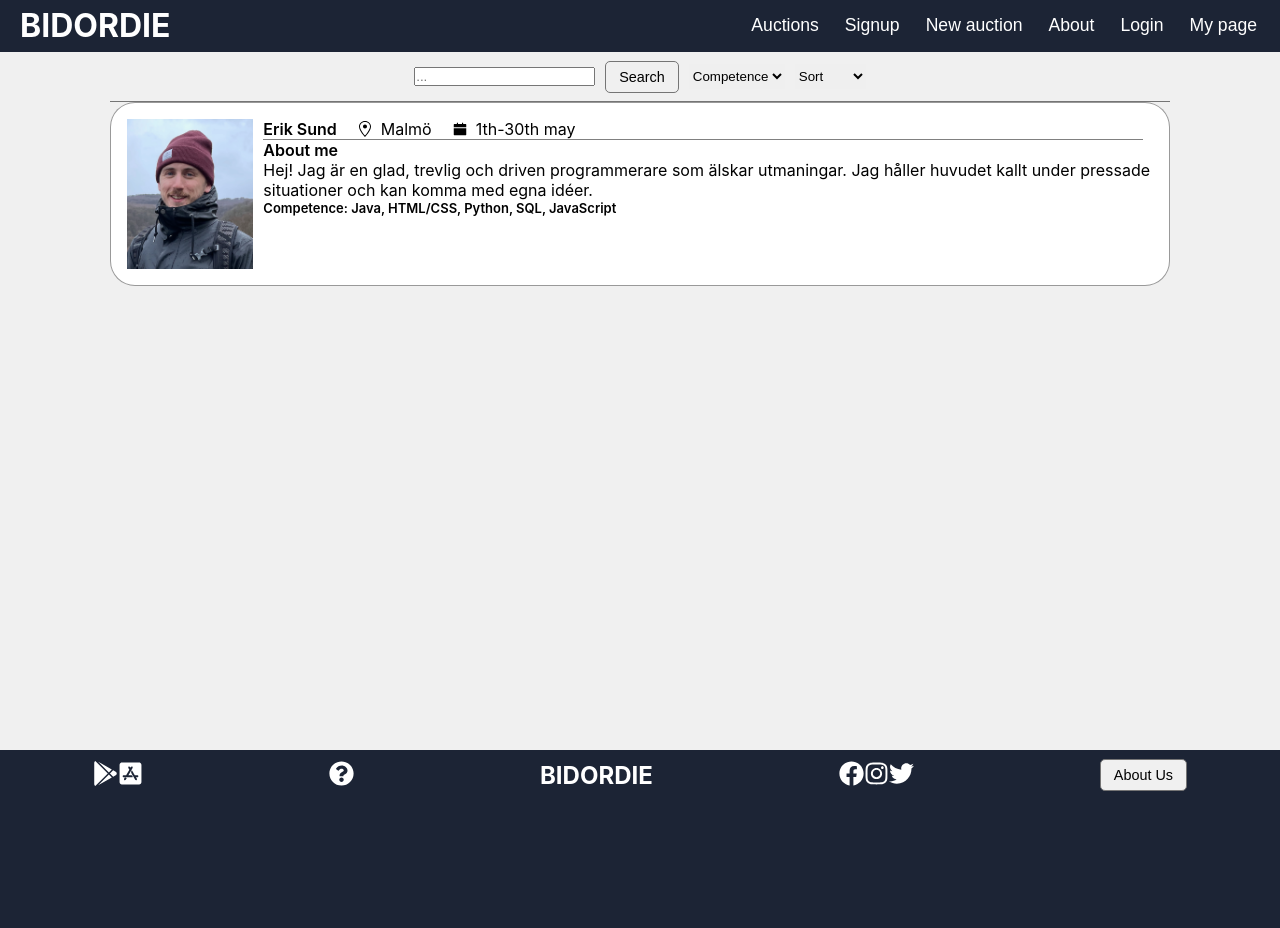
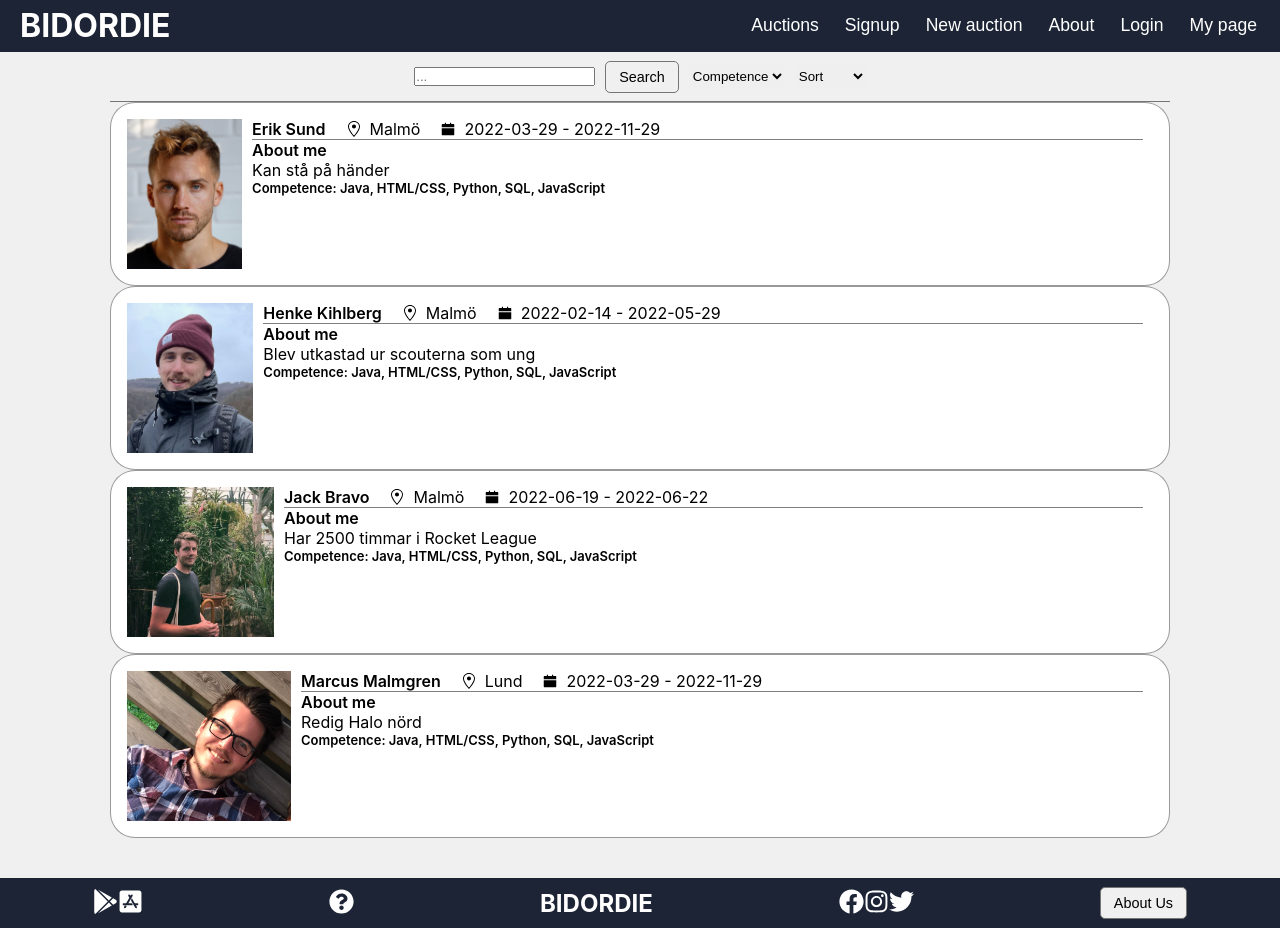
Before and after one commit to dreamc4t/bidordie, a React (Create React App) app: page / in a window 1280 px wide. Before the commit the page ends 800 px from the top, so only its background shows below. Built offline with nearby package versions, Linux system fonts and the light colour scheme; data requests are answered from the project's data file.

Commit message:
Fixat renderad databas till AuctionList

```diff
--- a/data/auctions-db.json
+++ b/data/auctions-db.json
@@ -1,40 +1,90 @@
 {
     "auctions": [
       {
-        "id": 1,
-        "user": "hämta allt från user från db och ta från den",
-        "info": "Kort info/snippet från user här",
-        "startTime":"2022-03-29 16:35:42",
-        "endTime": "2022-11-29 16:35:42",
+        "auctionId": 1,
+        "startTime": "2022-03-29",
+        "endTime": "2022-11-29",
         "openingPrice": 500,
-        "buyoutPrice": 1500
+        "buyoutPrice": 1500,
+        "currentBid": 550,
+
+        "firstName": "Erik",
+        "lastName": "Sund",
+        "imageUrl": "/img/erik.jpeg",
+        "CV": "cv-url går här",
+        "phone": "0707472921",
+        "address": "Åhusgatan 6",
+        "zipCode": 21438,
+        "town": "Malmö",
+        "links": [
+          { "github": "https://github.com/" },
+          { "linkedin": "https://www.linkedin.com/in/erik-sund-25ab87b0/" }
+        ],
+        "otherInfo": "Kan stå på händer"
+      },
+
+      {
+        "auctionId": 2,
+        "startTime":"2022-02-14",
+        "endTime": "2022-05-29",
+        "openingPrice": 500,
+        "buyoutPrice": 1500,
+
+        "firstName": "Henke",
+        "lastName": "Kihlberg",
+        "imageUrl": "/img/henke.jpeg",
+        "CV": "cv-url går här",
+        "phone": "112",
+        "address": "Åhusgatan 4",
+        "zipCode": 21438,
+        "town": "Malmö",
+        "links": [
+          { "github": "https://github.com/" },
+          { "linkedin": "https://www.linkedin.com/in/henrik-kihlberg-3746b7221" }
+        ],
+        "otherInfo": "Blev utkastad ur scouterna som ung"
       },
       {
-        "id": 2,
-        "user": "hämta user från db och ta från den",
-        "info": "Kort info/snippet från user här",
-        "startTime":"2022-03-29 16:35:42",
-        "endTime": "2022-11-29 16:35:42",
+        "auctionId": 3,
+        "startTime":"2022-06-19",
+        "endTime": "2022-06-22",
         "openingPrice": 450,
-        "buyoutPrice": 1000
+        "buyoutPrice": 1000,
+
+        "firstName": "Jack",
+        "lastName": "Bravo",
+        "imageUrl": "/img/jack.jpg",
+        "CV": "cv-url går här",
+        "phone": "032213781",
+        "address": "Västra Rönneholmsvägen 52B",
+        "zipCode": 21428,
+        "town": "Malmö",
+        "links": [
+          { "github": "https://github.com/bravojack" },
+          { "linkedin": "https://www.linkedin.com/in/jack-bravo-811555203/" }
+        ],
+        "otherInfo": "Har 2500 timmar i Rocket League"
       },
       {
-        "id": 3,
-        "user": "hämta user från db och ta från den",
-        "info": "Kort info/snippet från user här",
-        "startTime":"2022-03-29 16:35:42",
-        "endTime": "2022-11-29 16:35:42",
+        "auctionId": 4,
+        "startTime":"2022-03-29",
+        "endTime": "2022-11-29",
         "openingPrice": 650,
-        "buyoutPrice": 1200
-      },
-      {
-        "id": 4,
-        "user": "hämta user från db och ta från den",
-        "info": "Kort info/snippet från user här",
-        "startTime":"2022-03-29 16:35:42",
-        "endTime": "2022-11-29 16:35:42",
-        "openingPrice": 666,
-        "buyoutPrice": 1700
+        "buyoutPrice": 1200,
+
+        "firstName": "Marcus",
+        "lastName": "Malmgren",
+        "imageUrl": "/img/Marcus.jpg",
+        "CV": "cv-url går här",
+        "phone": "0735957444",
+        "address": "Vikingavägen 25C",
+        "zipCode": 22476,
+        "town": "Lund",
+        "links": [
+          { "github": "https://github.com/Marcus921" },
+          { "linkedin": "https://www.linkedin.com/in/marcus-malmgren-a452b8221" }
+        ],
+        "otherInfo": "Redig Halo nörd"
       }
     ]
   }
--- a/package.json
+++ b/package.json
@@ -6,6 +6,8 @@
     "@testing-library/jest-dom": "^5.16.2",
     "@testing-library/react": "^12.1.4",
     "@testing-library/user-event": "^13.5.0",
+    "concurrently": "^7.0.0",
+    "json-server": "^0.17.0",
     "react": "^17.0.2",
     "react-dom": "^17.0.2",
     "react-icons": "^4.3.1",
@@ -15,6 +17,8 @@
     "web-vitals": "^2.1.4"
   },
   "scripts": {
+    "server": "json-server --watch data/auctions-db.json --port 6001",
+    "dev": "concurrently \"npm run server\" \"npm start\" ",
     "start": "react-scripts start",
     "build": "react-scripts build",
     "test": "react-scripts test",
--- a/src/components/Auction.js
+++ b/src/components/Auction.js
@@ -3,10 +3,12 @@ import {AiFillCalendar} from "react-icons/ai"
 
 const Auction = ({firstName,lastName,place,briefInformation,imageUrl,availability, competence}) => {
 
+
+
     return (
         <div className="auction">
             <div className="image">
-                <img src={"./img/henke.jpeg"} alt= '' />
+                <img src={imageUrl} alt= '' />
             </div>
             <div className="info-container">
                 <div className="personalInfo">
--- /dev/null
+++ b/src/customHooks/useFetch.js
@@ -0,0 +1,24 @@
+import { useEffect, useState } from "react"
+
+const useFetch = ( url ) => {
+
+    const [data, setData] = useState(null)
+    const [isLoading, setIsLoading] = useState(true)
+
+    useEffect(() => {
+        fetch(url)
+        .then((res) => {
+            return res.json()
+        })
+        .then((data) => {
+            setIsLoading(false)
+            setData(data)
+        })
+    }, [url])
+
+
+
+  return {data, isLoading}
+}
+
+export default useFetch
--- a/src/pages/AuctionList.js
+++ b/src/pages/AuctionList.js
@@ -1,10 +1,55 @@
 //import ImASneakyLittleStar from ImASneakyLittleStar;
 import SortBar from "../components/SortBar";
 import Auction from "../components/Auction";
+import { useState, useEffect } from "react";
+import useFetch from "../customHooks/useFetch";
 
 const AuctionList = ({}) => {
 
+    /*ERIK KOD */
 
+/*
+    useEffect (() => {
+        fetch('http://localhost:6001/users').then(res => {
+            return res.json()
+        })
+        .then(data => {
+            console.log(data)
+            setAuctions(data)
+        })
+    }, [])
+    const [auctions, setAuctions] = useState ([])
+*/
+
+    const { data: auctions, isLoading } = useFetch("http://localhost:6001/auctions");
+
+    return (
+      <div className="auction-list">
+        <SortBar />
+        <div className="auction-container">
+          {isLoading && <div> LOADING CONTENT....</div>}
+          {auctions &&
+            auctions.map((auction) => (
+              <Auction
+                key={auction.auctionId}
+                imageUrl={auction.imageUrl}
+                firstName={auction.firstName}
+                lastName={auction.lastName}
+                place={auction.town}
+
+                availability={auction.startTime + " - " + auction.endTime}
+                competence={"Java, HTML/CSS, Python, SQL, JavaScript"}
+                briefInformation={auction.otherInfo}
+              />
+            ))}
+        </div>
+      </div>
+    );
+
+    /* SLUTAR HÄR */
+
+
+    /*
     return(
         <div className="auction-list">
             <SortBar />
@@ -19,6 +64,7 @@ const AuctionList = ({}) => {
             </div>
         </div>
     );
+    */
 
 };
 
```
Also changed, not shown: data/users-db.json (+4 -3 lines), 1 other file (tests, documents, lock files or other folders).
